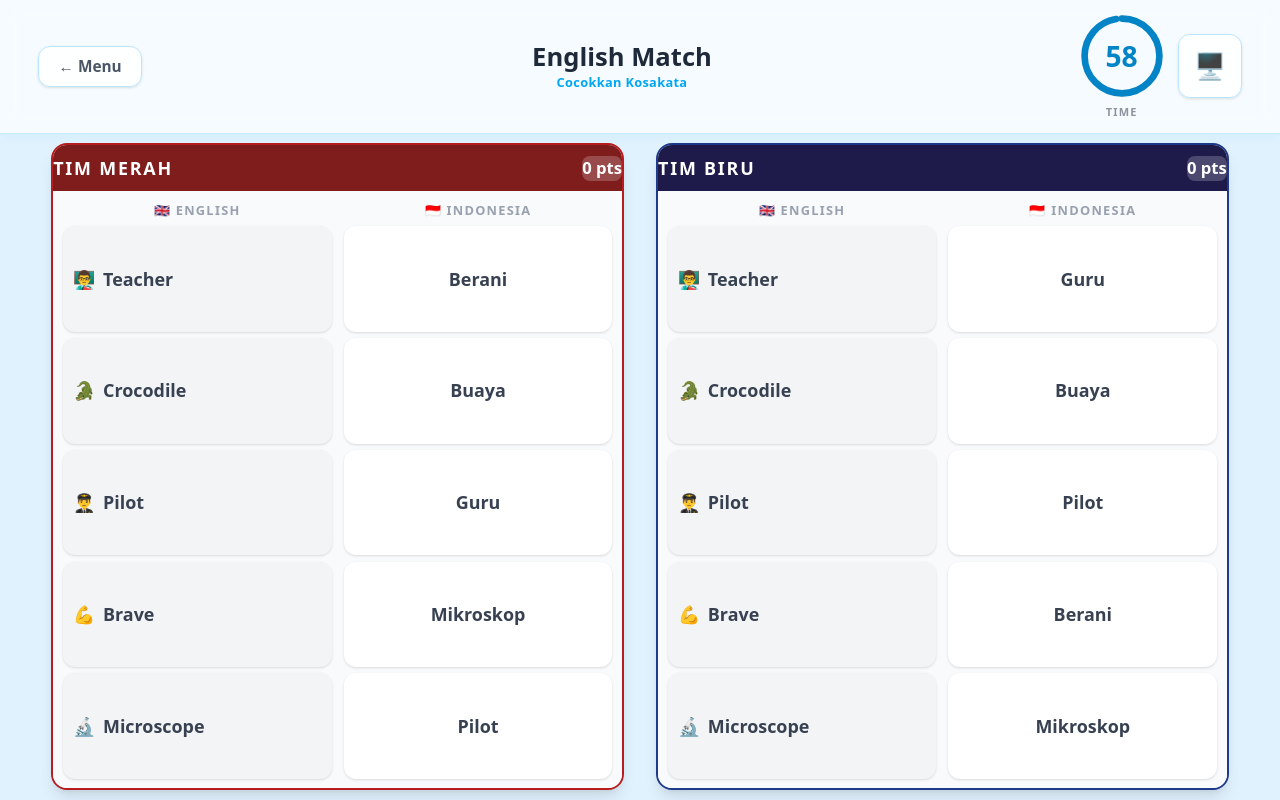
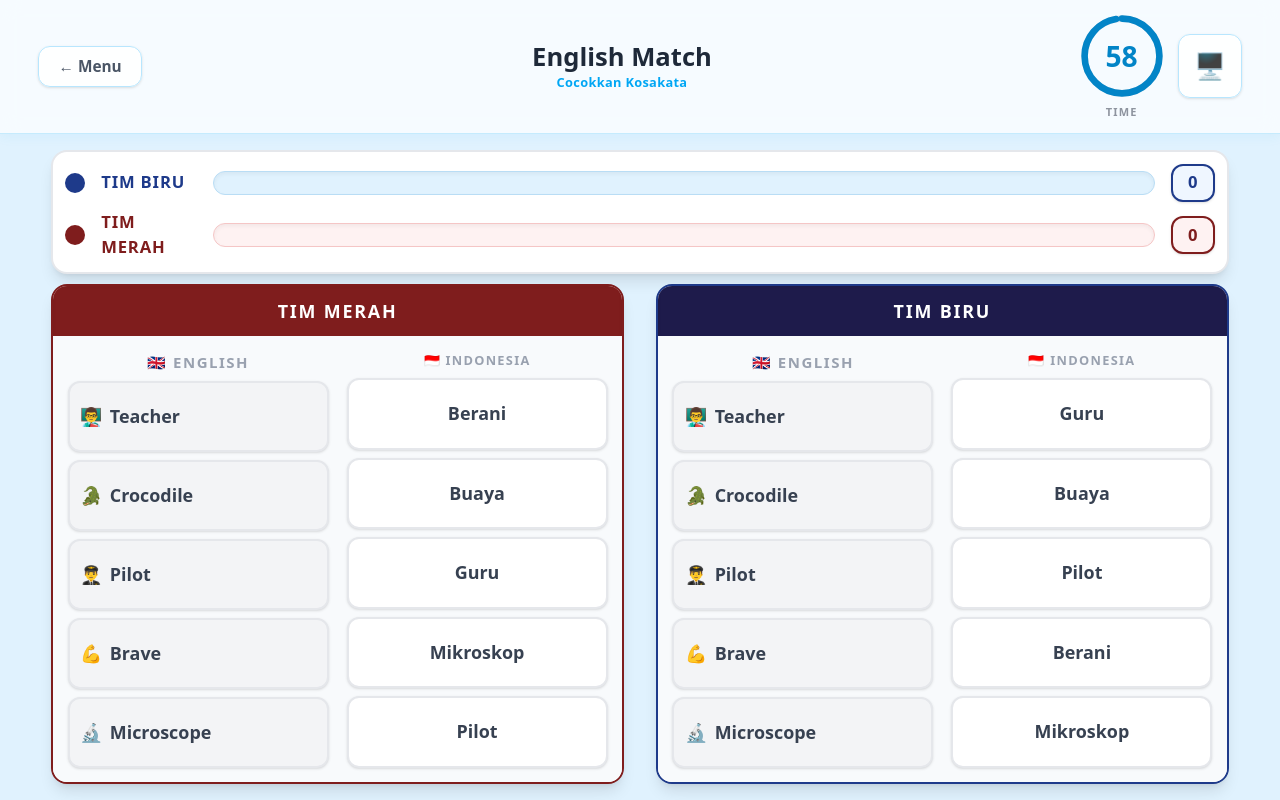
Before and after one commit to DiaztMF/EduPanel, a Next.js app: page /games/english-match in a window 1280 px wide. Built offline with nearby package versions, Linux system fonts and the light colour scheme.

Commit message:
style: enhance layout and improve UI elements in EnglishMatchPage

```diff
--- a/src/app/games/english-match/page.tsx
+++ b/src/app/games/english-match/page.tsx
@@ -33,7 +33,7 @@ function MatchPanel({ player, state, onSelectEnglish, onSelectIndonesian, disabl
 }) {
   const isP1 = player === 1;
   const headerColor = isP1 ? "#1e1b4b" : "#7f1d1d";
-  const borderColor = isP1 ? "#1e3a8a" : "#b91c1c";
+  const borderColor = isP1 ? "#1e3a8a" : "#7f1d1d";
   const teamName = isP1 ? "TIM BIRU" : "TIM MERAH";
   const { pairs, selected, matched, wrongFlash, lastCorrect } = state;
 
@@ -46,12 +46,11 @@ function MatchPanel({ player, state, onSelectEnglish, onSelectIndonesian, disabl
 
   return (
     <div className="flex flex-col bg-white rounded-2xl shadow-lg border-2 overflow-hidden w-full h-full" style={{ borderColor: borderColor }}>
-      <div className="flex items-center justify-between text-white px-6 shadow-inner flex-shrink-0" style={{ backgroundColor: headerColor, paddingBlock: "clamp(8px, 1.2vh, 16px)" }}>
+      <div className="flex items-center justify-center text-white shadow-inner flex-shrink-0" style={{ backgroundColor: headerColor, paddingBlock: "clamp(10px, 1.5vh, 20px)" }}>
         <h2 className="font-bold tracking-widest" style={{ fontSize: "clamp(14px, 1.4vw, 22px)" }}>{teamName}</h2>
-        <div className="font-black bg-white/20 px-3 py-1 rounded-lg" style={{ fontSize: "clamp(13px, 1.3vw, 18px)" }}>{state.score} pts</div>
       </div>
 
-      <div className="flex-1 flex flex-col min-h-0" style={{ padding: "clamp(8px, 1.2vh, 14px)", background: "#f8fafc" }}>
+      <div className="flex-1 flex flex-col min-h-0" style={{ padding: "clamp(12px, 1.8vh, 22px)", background: "#f8fafc" }}>
         {allMatched ? (
           <motion.div initial={{ scale: 0.8 }} animate={{ scale: 1 }} className="flex-1 flex flex-col items-center justify-center gap-3">
             <span style={{ fontSize: "clamp(48px,8vw,96px)" }}>🎉</span>
@@ -59,10 +58,10 @@ function MatchPanel({ player, state, onSelectEnglish, onSelectIndonesian, disabl
             <p className="text-gray-400 font-bold" style={{ fontSize: "clamp(10px,1.2vw,16px)" }}>Ronde baru segera dimulai...</p>
           </motion.div>
         ) : (
-          <div className="w-full flex-1 grid grid-cols-2 min-h-0" style={{ gap: "clamp(6px, 1vw, 12px)" }}>
+          <div className="w-full flex-1 grid grid-cols-2 min-h-0" style={{ gap: "clamp(10px, 1.4vw, 18px)" }}>
             {/* Left: English words */}
-            <div className="flex flex-col min-h-0" style={{ gap: "clamp(4px, 0.8vh, 8px)" }}>
-              <p className="text-center font-bold text-gray-400 uppercase tracking-widest flex-shrink-0" style={{ fontSize: "clamp(9px,1vw,13px)" }}>🇬🇧 English</p>
+            <div className="flex flex-col min-h-0" style={{ gap: "clamp(6px, 1vh, 12px)" }}>
+              <p className="text-center font-bold text-gray-400 uppercase tracking-widest flex-shrink-0" style={{ fontSize: "clamp(10px,1.2vw,15px)" }}>🇬🇧 English</p>
               {pairs.map((pair) => {
                 const isMatched = matched.has(pair.id);
                 const isSelected = selected === pair.id;
@@ -75,9 +74,9 @@ function MatchPanel({ player, state, onSelectEnglish, onSelectIndonesian, disabl
                     onPointerDown={(e) => { e.stopPropagation(); if (!disabled && !isMatched) onSelectEnglish(pair.id); }}
                     animate={{ scale: isWrong ? [1, 0.92, 1] : isCorrect ? [1, 1.06, 1] : 1, background: isMatched ? "#d1fae5" : isSelected ? borderColor : "#f3f4f6" }}
                     transition={{ duration: 0.25 }}
-                    className="touch-btn flex-1 font-bold text-left flex items-center gap-2 shadow-sm rounded-xl border-2"
+                    className="flex-1 font-bold text-left flex items-center gap-2 shadow-sm rounded-xl border-2 active:translate-y-0.5 transition-all"
                     style={{
-                      minHeight: "clamp(40px, 6vh, 70px)",
+                      minHeight: "clamp(46px, 7vh, 82px)",
                       borderColor: isMatched ? "#10b981" : isSelected ? headerColor : isWrong ? "#ef4444" : "#e5e7eb",
                       color: isMatched ? "#059669" : isSelected ? "white" : "#374151",
                       fontSize: "clamp(11px,1.4vw,20px)",
@@ -96,7 +95,7 @@ function MatchPanel({ player, state, onSelectEnglish, onSelectIndonesian, disabl
             </div>
 
             {/* Right: Indonesian translations */}
-            <div className="flex flex-col min-h-0" style={{ gap: "clamp(4px, 0.8vh, 8px)" }}>
+            <div className="flex flex-col min-h-0" style={{ gap: "clamp(6px, 1vh, 12px)" }}>
               <p className="text-center font-bold text-gray-400 uppercase tracking-widest flex-shrink-0" style={{ fontSize: "clamp(9px,1vw,13px)" }}>🇮🇩 Indonesia</p>
               {shuffledIds.map((pid) => {
                 const pair = pairs.find((p) => p.id === pid)!;
@@ -109,9 +108,9 @@ function MatchPanel({ player, state, onSelectEnglish, onSelectIndonesian, disabl
                     onPointerDown={(e) => { e.stopPropagation(); if (!disabled && !isMatched && selected) onSelectIndonesian(pair.id); }}
                     animate={{ scale: isWrong ? [1, 0.92, 1] : 1, background: isMatched ? "#d1fae5" : "#ffffff" }}
                     transition={{ duration: 0.25 }}
-                    className="touch-btn flex-1 font-bold text-center shadow-sm rounded-xl border-2"
+                    className="flex-1 font-bold text-center shadow-sm rounded-xl border-2 active:translate-y-0.5 transition-all"
                     style={{
-                      minHeight: "clamp(40px, 6vh, 70px)",
+                      minHeight: "clamp(46px, 7vh, 82px)",
                       borderColor: isMatched ? "#10b981" : isWrong ? "#ef4444" : "#e5e7eb",
                       color: isMatched ? "#059669" : "#374151",
                       fontSize: "clamp(11px,1.4vw,20px)",
@@ -241,8 +240,30 @@ export default function EnglishMatchPage() {
         onTimerComplete={finishGame}
       />
 
+      {/* SCOREBOARD */}
+      <div className="w-full z-10 flex-shrink-0" style={{ padding: "clamp(12px, 2vh, 24px) clamp(20px, 4vw, 60px) 0" }}>
+         <div className="w-full bg-white border-2 border-gray-200 shadow-lg rounded-2xl flex flex-col" style={{ padding: "clamp(12px, 1.5vh, 20px)", gap: "clamp(8px, 1vh, 14px)" }}>
+            <div className="flex items-center gap-4 w-full">
+               <div className="w-5 h-5 rounded-full flex-shrink-0" style={{ background: "#1e3a8a" }}></div>
+               <div className="w-24 font-bold tracking-wider flex-shrink-0" style={{ fontSize: "clamp(13px, 1.3vw, 18px)", color: "#1e3a8a" }}>TIM BIRU</div>
+               <div className="flex-1 h-6 bg-[#e0f2fe] rounded-full border overflow-hidden relative shadow-inner" style={{ borderColor: "#b9ddf5" }}>
+                  <motion.div className="h-full rounded-full" style={{ background: "linear-gradient(90deg, #1e3a8a, #3b82f6)" }} animate={{ width: `${p1Pct}%` }} transition={{ type: "spring" }} />
+               </div>
+               <div className="font-bold text-center rounded-xl border-2 shadow-sm" style={{ padding: "clamp(4px, 0.6vh, 8px) clamp(10px, 1.2vw, 20px)", fontSize: "clamp(13px, 1.3vw, 18px)", color: "#1e3a8a", borderColor: "#1e3a8a", background: "#eff6ff" }}>{p1.score}</div>
+            </div>
+            <div className="flex items-center gap-4 w-full">
+               <div className="w-5 h-5 rounded-full flex-shrink-0" style={{ background: "#7f1d1d" }}></div>
+               <div className="w-24 font-bold tracking-wider flex-shrink-0" style={{ fontSize: "clamp(13px, 1.3vw, 18px)", color: "#7f1d1d" }}>TIM MERAH</div>
+               <div className="flex-1 h-6 bg-[#fef2f2] rounded-full border overflow-hidden relative shadow-inner" style={{ borderColor: "#f5c6c6" }}>
+                  <motion.div className="h-full rounded-full" style={{ background: "linear-gradient(90deg, #7f1d1d, #ef4444)" }} animate={{ width: `${p2Pct}%` }} transition={{ type: "spring" }} />
+               </div>
+               <div className="font-bold text-center rounded-xl border-2 shadow-sm" style={{ padding: "clamp(4px, 0.6vh, 8px) clamp(10px, 1.2vw, 20px)", fontSize: "clamp(13px, 1.3vw, 18px)", color: "#7f1d1d", borderColor: "#7f1d1d", background: "#fef2f2" }}>{p2.score}</div>
+            </div>
+         </div>
+      </div>
+
       {/* ── TEAM PANELS ── */}
-      <div className="flex-1 w-full z-10 flex gap-8 min-h-0" style={{ padding: "clamp(8px, 1.2vh, 14px) clamp(20px, 4vw, 60px) clamp(8px, 1.2vh, 14px)" }}>
+      <div className="flex-1 w-full z-10 flex gap-8 min-h-0" style={{ padding: "clamp(8px, 1.2vh, 14px) clamp(20px, 4vw, 60px) clamp(12px, 2vh, 24px)" }}>
         <div className="flex-1 min-w-0">
           <MatchPanel player={2} state={p2} onSelectEnglish={p2Handlers.onSelectEnglish} onSelectIndonesian={p2Handlers.onSelectIndonesian} disabled={phase !== "playing"} />
         </div>
```
